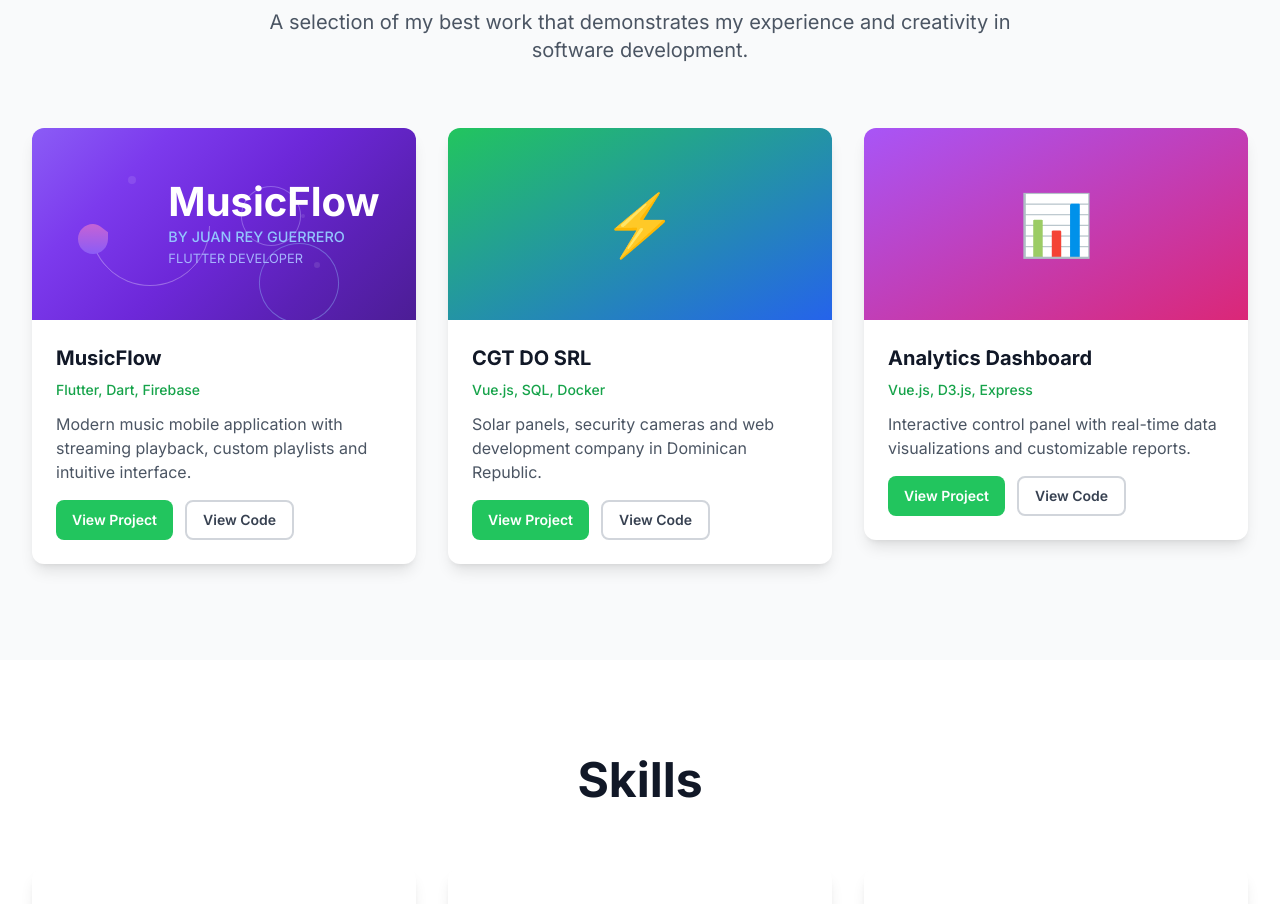
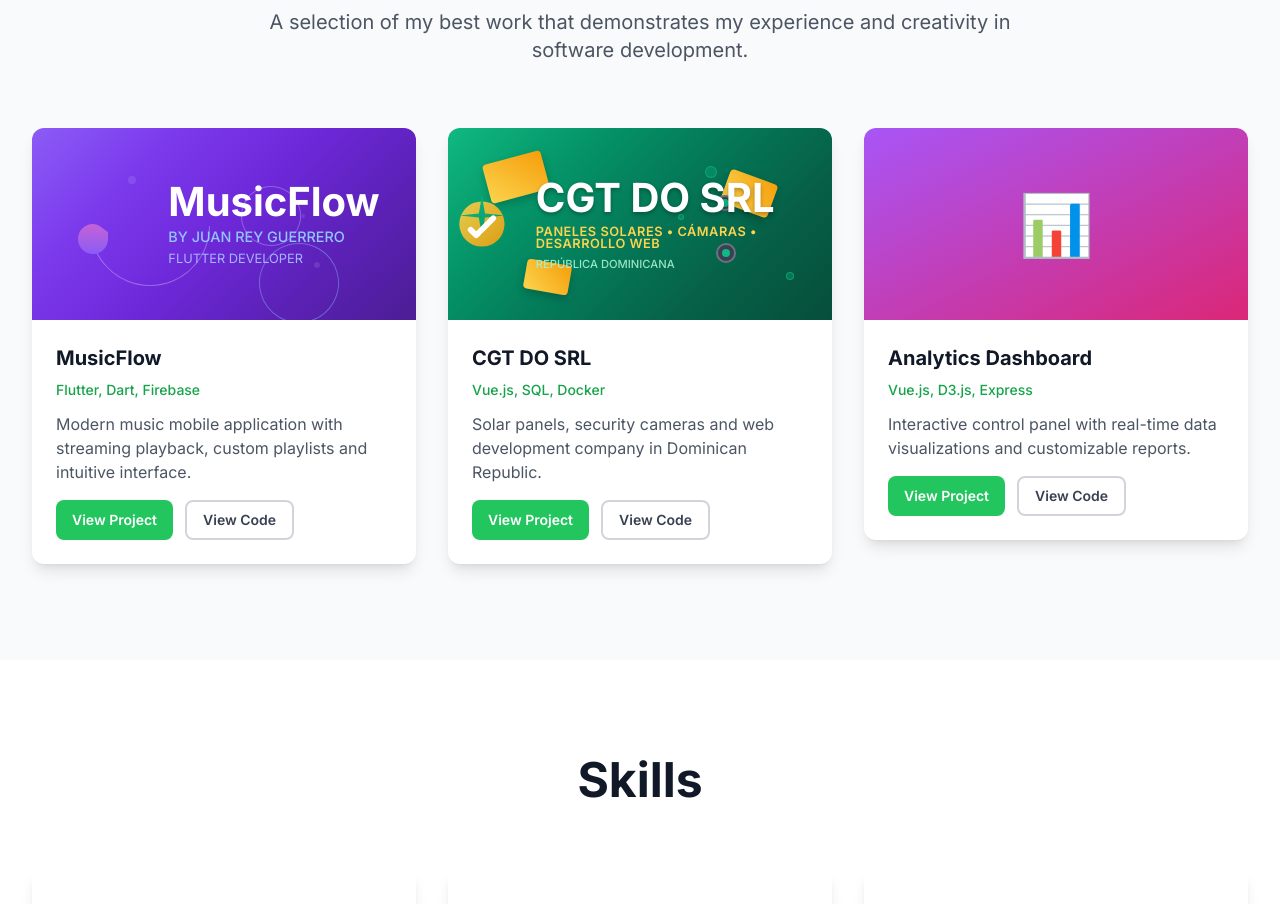
Before and after one commit to juanreyGuerrero/professional-profile, a Vue app: page / in a window 1280 px wide. Shown: the part 1760-2664 px from the top of the page. Built offline with nearby package versions, Linux system fonts and the light colour scheme.

Commit message:
Add CGTImage component for CGT DO SRL project with solar panels, security cameras and web development theme

```diff
--- a/src/App.vue
+++ b/src/App.vue
@@ -2,6 +2,7 @@
 import { ref, onMounted, computed } from 'vue'
 import LanguageSelector from './components/LanguageSelector.vue'
 import MusicFlowImage from './components/MusicFlowImage.vue'
+import CGTImage from './components/CGTImage.vue'
 import { t, detectLanguage } from './i18n'
 
 const currentSection = ref('about')
@@ -216,8 +217,8 @@ const getText = (key: string) => t(key, currentLanguage.value)
           <!-- Project 2 -->
           <div class="animate-on-scroll">
             <div class="card overflow-hidden">
-              <div class="h-48 bg-gradient-to-br from-green-500 to-blue-600 flex items-center justify-center">
-                <span class="text-6xl">⚡</span>
+              <div class="h-48 flex items-center justify-center">
+                <CGTImage />
               </div>
               <div class="p-6">
                 <h3 class="text-xl font-bold text-gray-900 mb-2">{{ getText('portfolio.project2.title') }}</h3>
--- /dev/null
+++ b/src/components/CGTImage.vue
@@ -0,0 +1,259 @@
+<template>
+  <div class="cgt-image">
+    <!-- Background gradient -->
+    <div class="bg-gradient"></div>
+
+    <!-- Abstract elements representing solar panels, security, and tech -->
+    <div class="abstract-elements">
+      <!-- Solar panel representation -->
+      <div class="solar-panel panel-1"></div>
+      <div class="solar-panel panel-2"></div>
+      <div class="solar-panel panel-3"></div>
+
+      <!-- Security camera representation -->
+      <div class="camera camera-1"></div>
+      <div class="camera camera-2"></div>
+
+      <!-- Tech elements -->
+      <div class="tech-circle tech-1"></div>
+      <div class="tech-circle tech-2"></div>
+      <div class="tech-circle tech-3"></div>
+    </div>
+
+    <!-- Central content -->
+    <div class="content">
+      <!-- Main icon representing the company -->
+      <div class="company-icon">
+        <svg viewBox="0 0 24 24" fill="none" xmlns="http://www.w3.org/2000/svg">
+          <!-- Combined icon: sun + shield + code -->
+          <defs>
+            <linearGradient id="sunGradient" x1="0%" y1="0%" x2="100%" y2="100%">
+              <stop offset="0%" style="stop-color:#FCD34D"/>
+              <stop offset="100%" style="stop-color:#F59E0B"/>
+            </linearGradient>
+            <linearGradient id="shieldGradient" x1="0%" y1="0%" x2="100%" y2="100%">
+              <stop offset="0%" style="stop-color:#10B981"/>
+              <stop offset="100%" style="stop-color:#059669"/>
+            </linearGradient>
+          </defs>
+          <circle cx="12" cy="12" r="8" fill="url(#sunGradient)" opacity="0.9"/>
+          <path d="M12 2L13.09 8.26L20 9L13.09 9.74L12 16L10.91 9.74L4 9L10.91 8.26L12 2Z" fill="url(#shieldGradient)"/>
+          <path d="M8 14L10 16L16 10" stroke="white" stroke-width="2" stroke-linecap="round" stroke-linejoin="round"/>
+        </svg>
+      </div>
+
+      <!-- Title and company info -->
+      <div class="text-content">
+        <h1 class="project-title">CGT DO SRL</h1>
+        <p class="company-services">PANELES SOLARES • CÁMARAS • DESARROLLO WEB</p>
+        <p class="company-location">REPÚBLICA DOMINICANA</p>
+      </div>
+    </div>
+  </div>
+</template>
+
+<script setup lang="ts">
+// No props needed for this component
+</script>
+
+<style scoped>
+.cgt-image {
+  position: relative;
+  width: 100%;
+  height: 100%;
+  overflow: hidden;
+  display: flex;
+  align-items: center;
+  justify-content: center;
+}
+
+.bg-gradient {
+  position: absolute;
+  top: 0;
+  left: 0;
+  right: 0;
+  bottom: 0;
+  background: linear-gradient(135deg, #10B981 0%, #059669 25%, #047857 50%, #065F46 75%, #064E3B 100%);
+  z-index: 1;
+}
+
+.abstract-elements {
+  position: absolute;
+  top: 0;
+  left: 0;
+  right: 0;
+  bottom: 0;
+  z-index: 2;
+}
+
+/* Solar panels representation */
+.solar-panel {
+  position: absolute;
+  background: linear-gradient(45deg, #FCD34D, #F59E0B);
+  border-radius: 4px;
+  box-shadow: 0 4px 8px rgba(0, 0, 0, 0.2);
+}
+
+.panel-1 {
+  width: 60px;
+  height: 40px;
+  top: 15%;
+  left: 10%;
+  transform: rotate(-15deg);
+}
+
+.panel-2 {
+  width: 50px;
+  height: 35px;
+  top: 25%;
+  right: 15%;
+  transform: rotate(20deg);
+}
+
+.panel-3 {
+  width: 45px;
+  height: 30px;
+  top: 70%;
+  left: 20%;
+  transform: rotate(10deg);
+}
+
+/* Security cameras representation */
+.camera {
+  position: absolute;
+  background: #374151;
+  border-radius: 50%;
+  border: 2px solid #6B7280;
+}
+
+.camera::before {
+  content: '';
+  position: absolute;
+  top: 50%;
+  left: 50%;
+  transform: translate(-50%, -50%);
+  width: 8px;
+  height: 8px;
+  background: #10B981;
+  border-radius: 50%;
+}
+
+.camera-1 {
+  width: 20px;
+  height: 20px;
+  top: 60%;
+  right: 25%;
+}
+
+.camera-2 {
+  width: 16px;
+  height: 16px;
+  top: 35%;
+  left: 70%;
+}
+
+/* Tech circles */
+.tech-circle {
+  position: absolute;
+  background: rgba(16, 185, 129, 0.3);
+  border: 1px solid rgba(16, 185, 129, 0.6);
+  border-radius: 50%;
+}
+
+.tech-1 {
+  width: 12px;
+  height: 12px;
+  top: 20%;
+  right: 30%;
+}
+
+.tech-2 {
+  width: 8px;
+  height: 8px;
+  top: 75%;
+  right: 10%;
+}
+
+.tech-3 {
+  width: 6px;
+  height: 6px;
+  top: 45%;
+  left: 60%;
+}
+
+.content {
+  position: relative;
+  z-index: 3;
+  display: flex;
+  align-items: center;
+  gap: 20px;
+}
+
+.company-icon {
+  width: 80px;
+  height: 80px;
+}
+
+.company-icon svg {
+  width: 100%;
+  height: 100%;
+}
+
+.text-content {
+  display: flex;
+  flex-direction: column;
+  gap: 8px;
+}
+
+.project-title {
+  font-family: 'Inter', sans-serif;
+  font-size: 2.5rem;
+  font-weight: 700;
+  color: white;
+  margin: 0;
+  line-height: 1;
+  text-shadow: 0 2px 4px rgba(0, 0, 0, 0.3);
+}
+
+.company-services {
+  font-family: 'Inter', sans-serif;
+  font-size: 0.8rem;
+  font-weight: 600;
+  color: #FCD34D;
+  margin: 0;
+  line-height: 1;
+  letter-spacing: 0.5px;
+}
+
+.company-location {
+  font-family: 'Inter', sans-serif;
+  font-size: 0.7rem;
+  font-weight: 500;
+  color: #A7F3D0;
+  margin: 0;
+  line-height: 1;
+  opacity: 0.9;
+}
+
+/* Responsive adjustments */
+@media (max-width: 640px) {
+  .content {
+    flex-direction: column;
+    gap: 15px;
+    text-align: center;
+  }
+
+  .project-title {
+    font-size: 2rem;
+  }
+
+  .company-icon {
+    width: 60px;
+    height: 60px;
+  }
+
+  .company-services {
+    font-size: 0.7rem;
+  }
+}
+</style>
```
